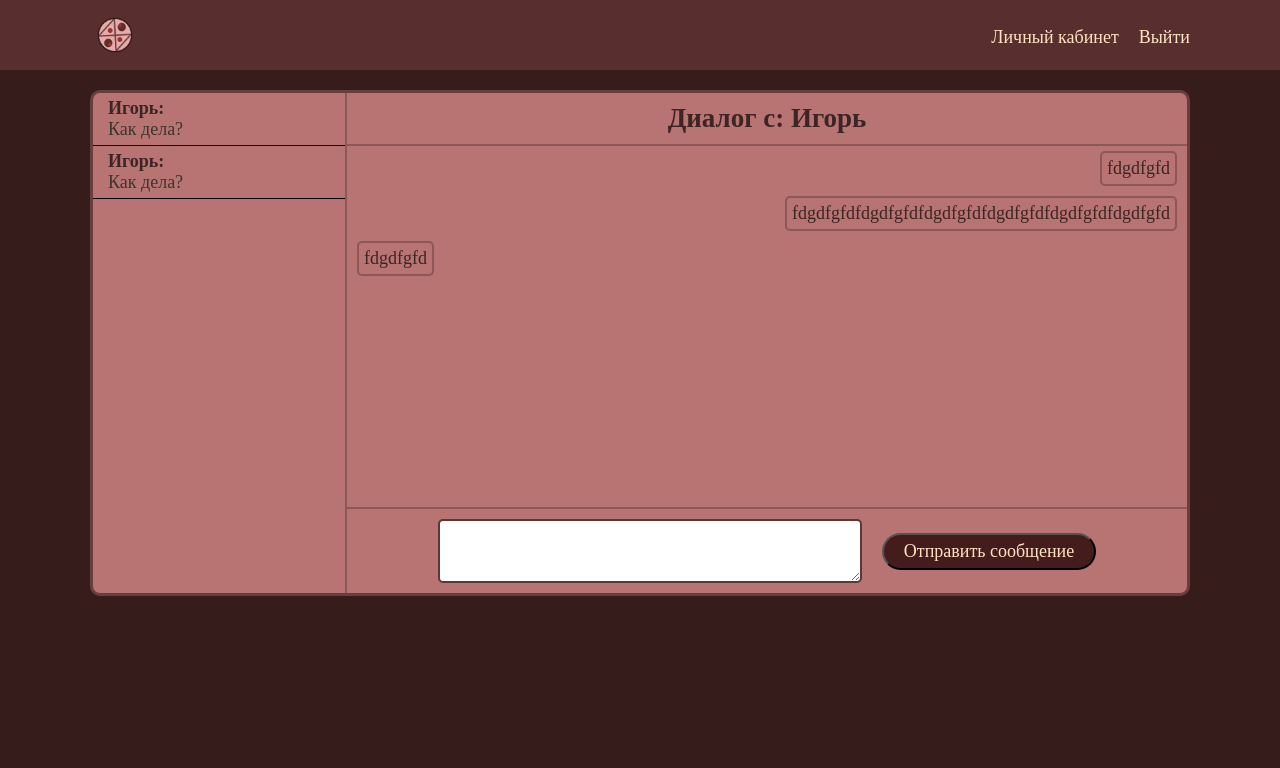
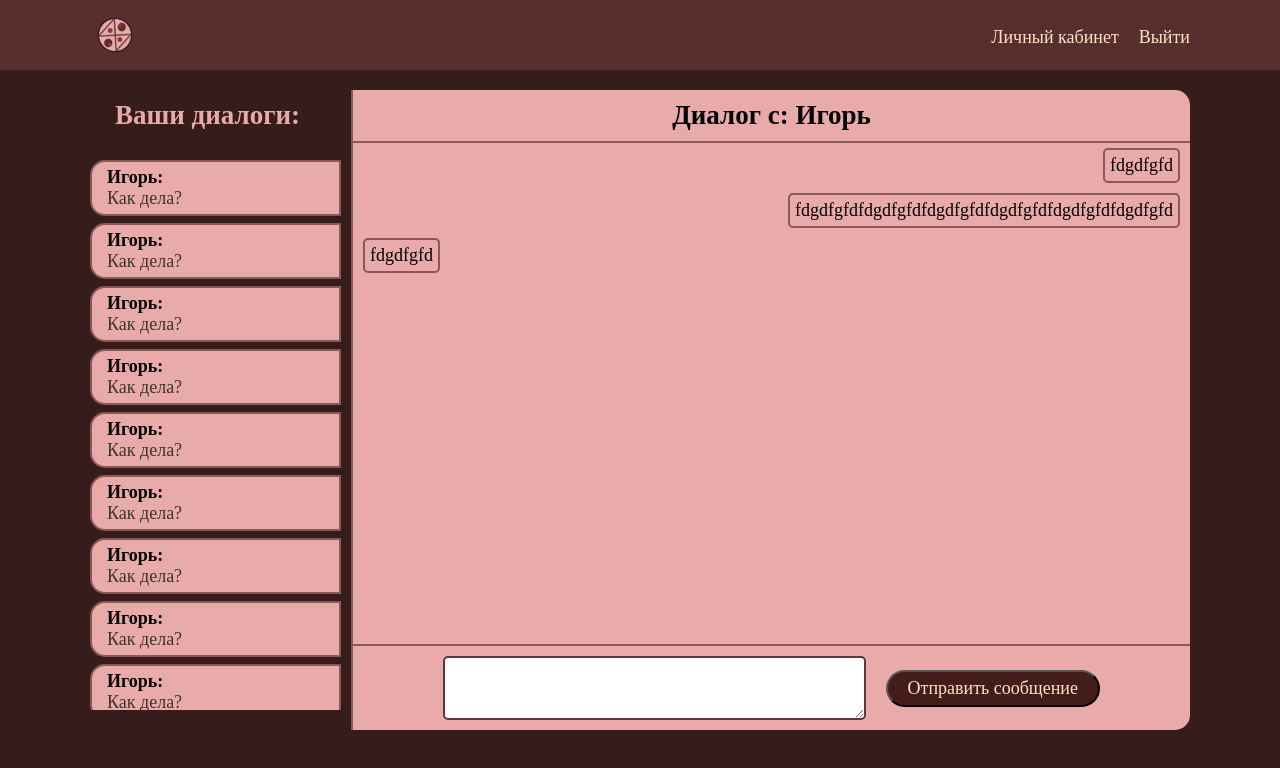
Before and after one commit to antonidos/chat, a Next.js app: page / in a window 1280 px wide. Shown: the top 768 px of the page. Built offline with nearby package versions, Linux system fonts and the light colour scheme; sample sign-in values are in the browser's storage.

Commit message:
fix design, add logout

```diff
--- a/src/app/index.css
+++ b/src/app/index.css
@@ -7,10 +7,6 @@
 
 div {
   font-size: 18px;
-}
-
-body {
-  color: #3C2525;
 }
 
 .app {
@@ -65,11 +61,11 @@ header {
   flex-direction: column;
 }
 
-.auth, .messenger, .personal-info {
+.auth, .personal-info {
   border: 3px solid #683e3e;
   border-radius: 10px;
   margin-top: 20px;
-  background-color: #b87373;
+  background-color: #E9AAAA;
   box-sizing: border-box;
   padding: 20px;
 }
@@ -80,7 +76,7 @@ header {
 
 .messenger {
   padding: 0;
-  height: 100%;
+  height: 80vh;
 }
 
 .auth input {
@@ -127,6 +123,22 @@ header {
 
 .list-of-dialogs {
   width: 30%;
+  height: 100%;
+  margin-right: 10px;
+  overflow-y: scroll;
+}
+
+.dialogs {
+  margin-top: 90px;
+}
+
+.list-of-dialogs h2 {
+  background-color: #371C1C;
+  padding: 10px;
+  border-radius: 20px;
+  position: absolute;
+  margin: 20px 0 15px 15px;
+  color: #E9AAAA;
 }
 
 .last-message {
@@ -136,23 +148,27 @@ header {
 .dialog {
   padding: 5px;
   padding-left: 15px;
-  border-bottom: 1px solid black;
+  border: 2px solid rgb(140, 87, 87);
+  border-radius: 15px 0 0 15px;
+  background-color: #E9AAAA;;
+  margin: 7px 0;
   cursor: pointer;
 }
+
 .dialog:hover {
   transition: 0.4s;
   background-color: #a65e5e;
 }
-/*
-.dialog:last-child {
-  border-bottom: 0;
-} */
 
 .current-dialog {
+  margin-top: 20px;
+  padding: 0;
+  height: 80vh;
+  background-color: #E9AAAA;
+  border-radius: 0 15px 15px 0;
   flex-direction: column;
   width: 100%;
   border-left: 2px solid rgb(140, 87, 87);
-  height: 500px;
 }
 
 .jcc {
@@ -169,6 +185,11 @@ header {
   width: 100%;
   height: 100%;
   overflow-y: scroll;
+}
+
+::-webkit-scrollbar {
+  width: 0px;
+  background: transparent;
 }
 
 .write-message {
@@ -194,7 +215,6 @@ header {
   padding: 5px;
   border: 2px solid rgb(140, 87, 87);
   border-radius: 5px;
-  height: auto;
   margin: 5px 0;
   word-wrap: break-word;
 }
--- a/src/entities/Messenger.tsx
+++ b/src/entities/Messenger.tsx
@@ -6,6 +6,136 @@ const Messenger = () => {
         <div className='container'>
             <div className="messenger flex align-start">
                 <div className="list-of-dialogs">
+                    <h2>Ваши диалоги:</h2>
+                    <div className="dialogs">
+                        <div className="dialog">
+                            <div className="companion-name">
+                                <h4>{"Игорь"}:</h4>
+                            </div>
+                            <div className="last-message">
+                                <p>{"Как дела?"}</p>
+                            </div>
+                        </div>
+                        <div className="dialog">
+                            <div className="companion-name">
+                                <h4>{"Игорь"}:</h4>
+                            </div>
+                            <div className="last-message">
+                                <p>{"Как дела?"}</p>
+                            </div>
+                        </div>
+                        <div className="dialog">
+                            <div className="companion-name">
+                                <h4>{"Игорь"}:</h4>
+                            </div>
+                            <div className="last-message">
+                                <p>{"Как дела?"}</p>
+                            </div>
+                        </div>
+                        <div className="dialog">
+                            <div className="companion-name">
+                                <h4>{"Игорь"}:</h4>
+                            </div>
+                            <div className="last-message">
+                                <p>{"Как дела?"}</p>
+                            </div>
+                        </div>
+                        <div className="dialog">
+                            <div className="companion-name">
+                                <h4>{"Игорь"}:</h4>
+                            </div>
+                            <div className="last-message">
+                                <p>{"Как дела?"}</p>
+                            </div>
+                        </div>
+                        <div className="dialog">
+                            <div className="companion-name">
+                                <h4>{"Игорь"}:</h4>
+                            </div>
+                            <div className="last-message">
+                                <p>{"Как дела?"}</p>
+                            </div>
+                        </div>
+                        <div className="dialog">
+                            <div className="companion-name">
+                                <h4>{"Игорь"}:</h4>
+                            </div>
+                            <div className="last-message">
+                                <p>{"Как дела?"}</p>
+                            </div>
+                        </div>
+                        <div className="dialog">
+                            <div className="companion-name">
+                                <h4>{"Игорь"}:</h4>
+                            </div>
+                            <div className="last-message">
+                                <p>{"Как дела?"}</p>
+                            </div>
+                        </div>
+                        <div className="dialog">
+                            <div className="companion-name">
+                                <h4>{"Игорь"}:</h4>
+                            </div>
+                            <div className="last-message">
+                                <p>{"Как дела?"}</p>
+                            </div>
+                        </div>
+                        <div className="dialog">
+                            <div className="companion-name">
+                                <h4>{"Игорь"}:</h4>
+                            </div>
+                            <div className="last-message">
+                                <p>{"Как дела?"}</p>
+                            </div>
+                        </div>
+                        <div className="dialog">
+                            <div className="companion-name">
+                                <h4>{"Игорь"}:</h4>
+                            </div>
+                            <div className="last-message">
+                                <p>{"Как дела?"}</p>
+                            </div>
+                        </div>
+                        <div className="dialog">
+                            <div className="companion-name">
+                                <h4>{"Игорь"}:</h4>
+                            </div>
+                            <div className="last-message">
+                                <p>{"Как дела?"}</p>
+                            </div>
+                        </div>
+                        <div className="dialog">
+                            <div className="companion-name">
+                                <h4>{"Игорь"}:</h4>
+                            </div>
+                            <div className="last-message">
+                                <p>{"Как дела?"}</p>
+                            </div>
+                        </div>
+                        <div className="dialog">
+                            <div className="companion-name">
+                                <h4>{"Игорь"}:</h4>
+                            </div>
+                            <div className="last-message">
+                                <p>{"Как дела?"}</p>
+                            </div>
+                        </div>
+                        <div className="dialog">
+                            <div className="companion-name">
+                                <h4>{"Игорь"}:</h4>
+                            </div>
+                            <div className="last-message">
+                                <p>{"Как дела?"}</p>
+                            </div>
+                        </div>
+                        <div className="dialog">
+                            <div className="companion-name">
+                                <h4>{"Игорь"}:</h4>
+                            </div>
+                            <div className="last-message">
+                                <p>{"Как дела?"}</p>
+                            </div>
+                        </div>
                         <div className="dialog">
                             <div className="companion-name">
                                 <h4>{"Игорь"}:</h4>
@@ -23,13 +153,15 @@ const Messenger = () => {
                             </div>
                         </div>
                     </div>
+
+
+                </div>
                 <div className="current-dialog flex align-center">
                     <h2 className='current-companion'>Диалог с: {"Игорь"}</h2>
                     <div className="messages-area flex align-center">
                         <div className="message from-you">fdgdfgfd</div>
                         <div className="message from-you">fdgdfgfdfdgdfgfdfdgdfgfdfdgdfgfdfdgdfgfdfdgdfgfd</div>
                         <div className="message from-companion">fdgdfgfd</div>
-
                     </div>
                     <div className="write-message flex jcc align-center">
                         <textarea className="inputlogin" />
--- a/src/entities/PersonalInfo/index.tsx
+++ b/src/entities/PersonalInfo/index.tsx
@@ -30,8 +30,8 @@ const PersonalInfo = () => {
                     </div>
                     <h3>Имя: {user?.username}</h3>
                     <h3>Электронная почта: {user?.email}</h3>
-                    <h3>Возраст: {21}</h3>
-                    <h3>Номер телефона: {"89999999999"}</h3>
+                    <h3>Возраст: {user?.age || "Не указано"}</h3>
+                    <h3>Номер телефона: {user?.phone || "Не указано"}</h3>
                     <button className="buttonLogin">
                         Редактировать
                     </button>
--- a/src/entities/Register/index.tsx
+++ b/src/entities/Register/index.tsx
@@ -9,13 +9,13 @@ const Register = () => {
     const router = useRouter()
 
     useEffect(() => {
-        console.log('hello')
         async function getData() {
             if (localStorage.getItem('userToken')) {
                 alert("Вы уже авторизованы")
+                dispatch(setIsLoggedIn(true))
                 router.push('/')
             } else {
-                dispatch(setIsLoggedIn(true))
+                dispatch(setIsLoggedIn(false))
             }
         }
 
--- a/src/widgets/Header/api/apiLogout.ts
+++ b/src/widgets/Header/api/apiLogout.ts
@@ -3,9 +3,8 @@ import { instance } from "shared/axiosInstance";
 export const logout = async (token:string) => {
     const logout = await instance.get(`/auth/logout/${token}`);
     if (logout.data.data?.data) {
-        localStorage.setItem('userToken', '')
         return true
     }
-    if (logout.data.data?.info && logout.data.data?.info?.length) alert(logout.data.data.info)
+    // if (logout.data.data?.info && logout.data.data?.info?.length) alert(logout.data.data.info)
     return false
 }
--- a/src/widgets/Header/index.tsx
+++ b/src/widgets/Header/index.tsx
@@ -12,17 +12,18 @@ const Header = () => {
     const router = useRouter()
 
     const handleClick = async () => {
-        if(localStorage.getItem('userToken')) {
+        if (localStorage.getItem('userToken')) {
             await logout(localStorage.getItem('userToken') as string)
+            localStorage.setItem('userToken', '')
         }
         dispatch(setIsLoggedIn(false))
         router.push("/login")
     }
 
-
     async function getData() {
         if (!localStorage.getItem('userToken')) {
-            router.push('/login')
+            if(router.pathname !== '/registration') router.push('/login')
+            dispatch(setIsLoggedIn(false))
         } else {
             dispatch(setIsLoggedIn(true))
         }
```
Also changed, not shown: src/entities/Login/index.tsx (+7 -4 lines). Lines whose indentation alone changed are shown as unchanged.
